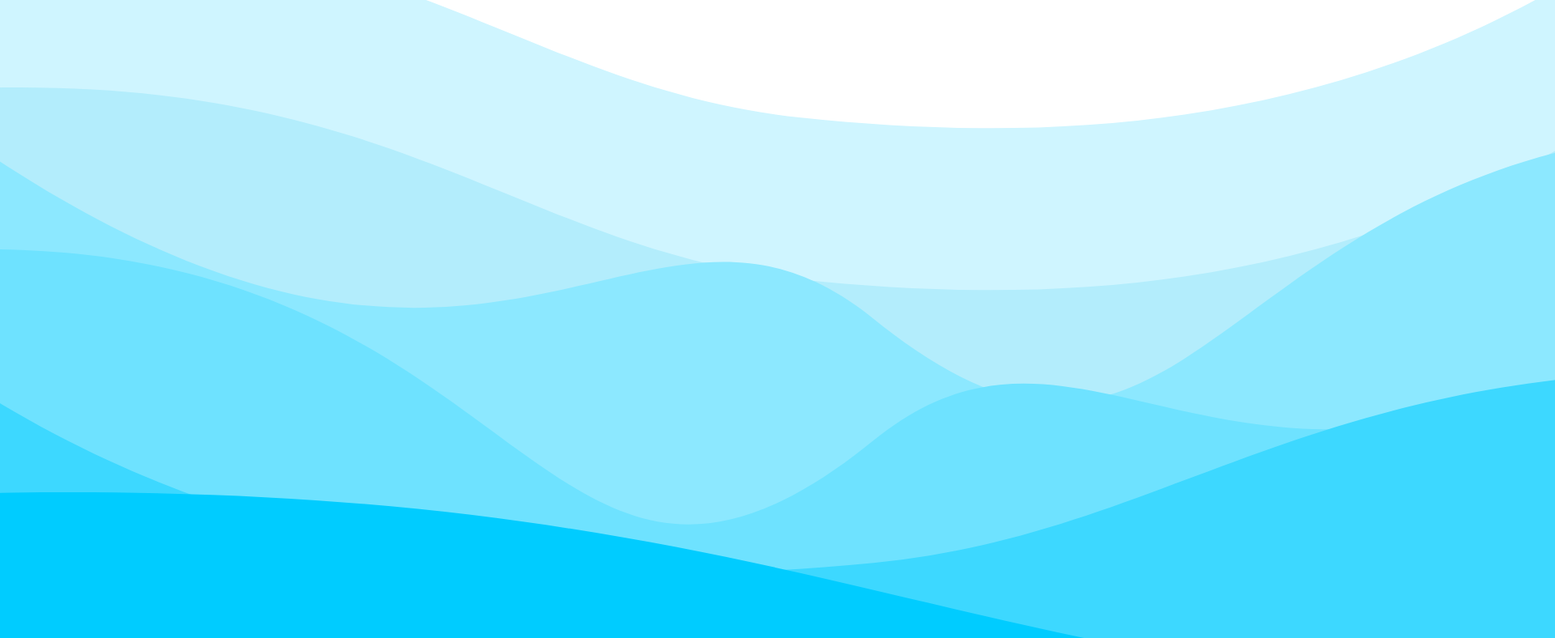
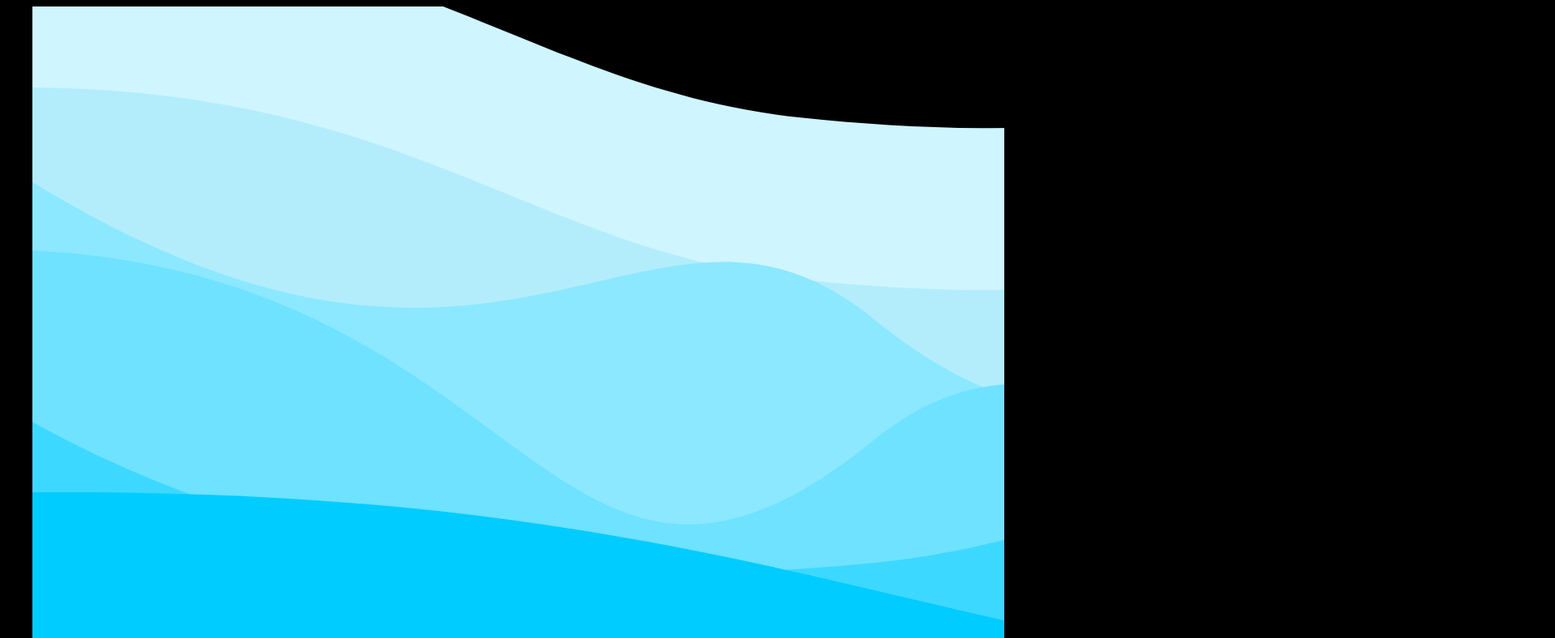
Before and after one commit to OlegStas-max/Oucheng123, a plain HTML site: page index.html in a window 1280 px wide. Shown: the top 788 px of the page at 81% size, 1920 px wide, since content can reach past the window. Drawn offline with Linux system fonts and the light colour scheme.

Commit message:
Update style.css

```diff
--- a/css/style.css
+++ b/css/style.css
@@ -138,7 +138,7 @@
 
 
 body {
-    background-color: #fff;
+    background-color: #000;
 }
 
 .mask {
@@ -149,6 +149,8 @@ body {
     width: 1200px;
     height: 1080px;
     margin: 0 auto;
+    position: relative;
+    overflow: hidden;
 }
 
 @media (max-width: 768px) {
```
